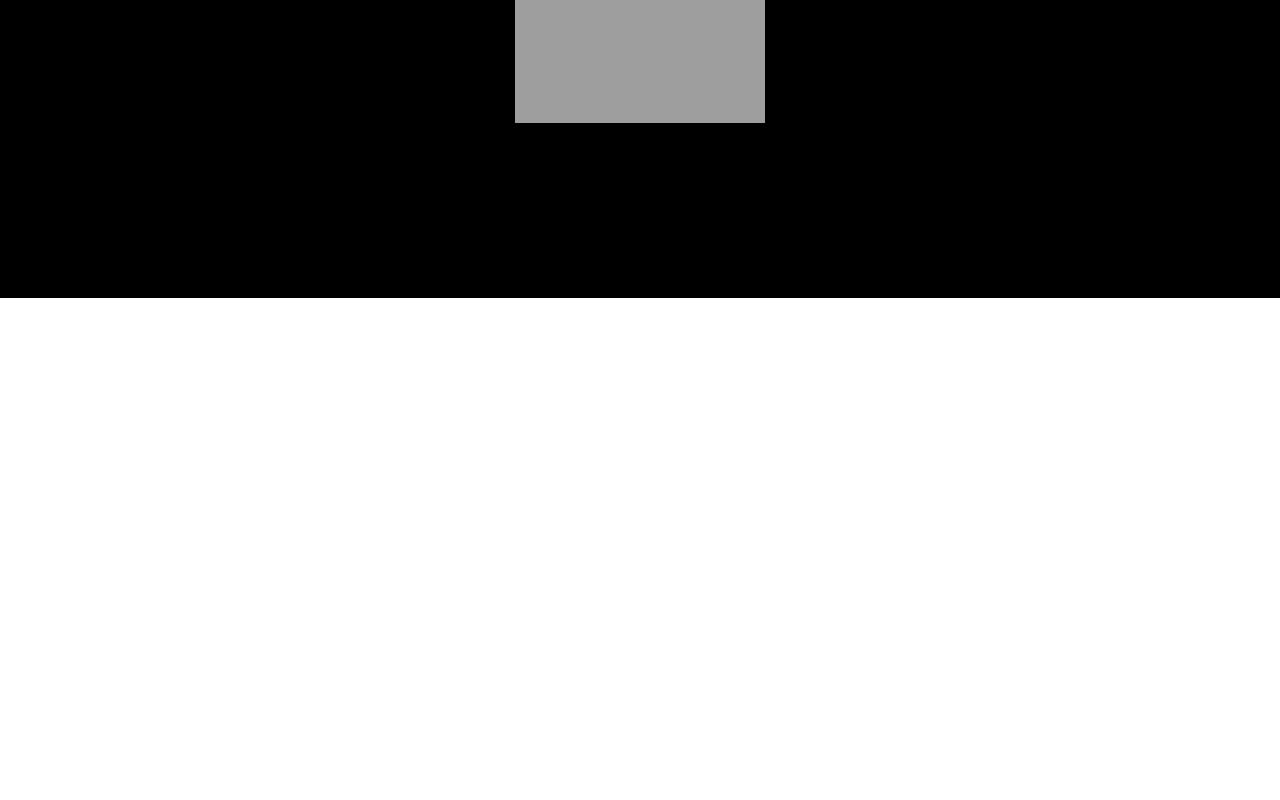
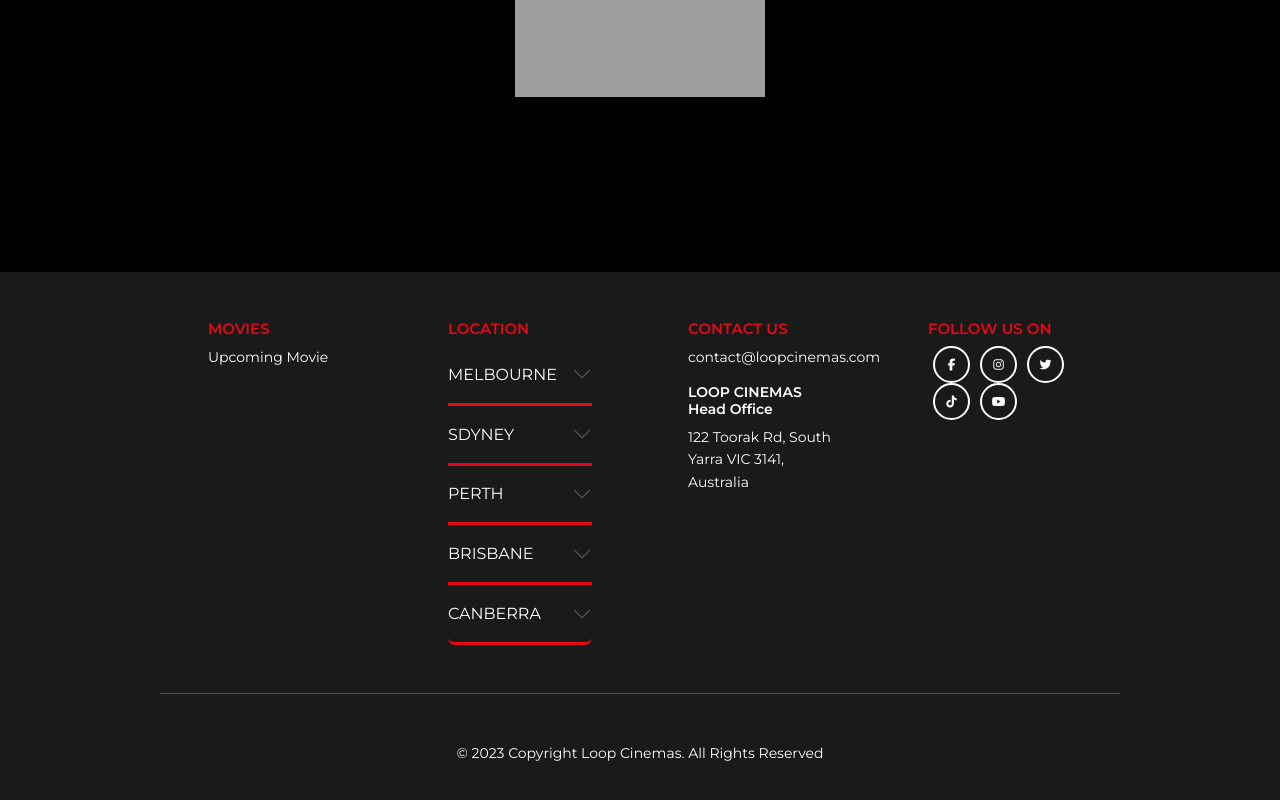
Before and after one commit to s3955624-Chee-Kin-Go/loop-cinemas, a React (Create React App) app: page / in a window 1280 px wide. Shown: the part 808-1608 px from the top of the page. Before the commit the page ends 1106 px from the top, so only its background shows below. Built offline with nearby package versions, Linux system fonts and the light colour scheme; grey boxes are pictures that could not be loaded.

Commit message:
created footer component

```diff
--- /dev/null
+++ b/src/fragments/Footer.css
@@ -0,0 +1,82 @@
+.footer-section {
+    margin: 0;
+    padding: 3rem 10rem;
+    background: #1A1A1A;
+}
+
+.footer-row {
+    -ms-display: -ms-flexbox; /* IE10 */
+    display: flex;
+    -ms-flex-wrap: wrap; /* IE10 */
+    flex-wrap: wrap;
+    flex-direction: row;
+    padding-bottom: 3rem;
+}
+
+.footer-column {
+    padding: 0 3rem;
+    width: 25%;
+}
+
+.footer-column h3 {
+    font-family: var(--font-montserrat);
+    font-weight: 600;
+    font-size: 15px;
+    color: #E50815;
+}
+
+.footer-column h2 {
+    font-family: var(--font-montserrat);
+    font-size: 14px;
+    font-weight: 600;
+    color: white;
+}
+
+.footer-column p {
+    font-family: var(--font-montserrat);
+    font-size: 14px;
+    color: white;
+}
+
+.accordionStyle {
+    background-color: #1A1A1A;
+}
+.accordion {
+    --mdb-accordion-bg: #1A1A1A !important;
+    --mdb-accordion-border-color: none !important;
+}
+
+.accordion-button {
+    color: white !important;
+    padding: 1.15rem 0rem !important;
+    border-bottom: 3px solid #E50815 !important;
+
+    font-family: var(--font-montserrat);
+}
+
+.accordion-button:not(.collapsed) {
+    color: white !important;
+    background-color: #1A1A1A !important;
+}
+
+.accordion-body {
+    color: white !important;
+    padding: 1.15rem 1.2rem !important;
+    border-bottom: 3px solid #E50815 !important;
+}
+
+.footer-column .social-icon {
+    margin: 0 5px;
+}
+
+.copyright {
+    border-top: 1px solid #E50815 !important;
+    padding-top: 3rem;
+}
+
+.copyright p {
+    font-family: var(--font-montserrat);
+    font-size: 14px;
+    color: white;
+    text-align: center;
+}
--- /dev/null
+++ b/src/fragments/Footer.js
@@ -0,0 +1,99 @@
+import React from 'react';
+import './Footer.css';
+import {
+    MDBFooter,
+    MDBContainer,
+    MDBIcon,
+    MDBInput,
+    MDBCol,
+    MDBRow,
+    MDBBtn,
+    MDBAccordion,
+    MDBAccordionItem
+  } from 'mdb-react-ui-kit';
+
+const Footer = () => {
+
+    return (
+    <section className="footer-section">
+        <div className='footer-row'>
+            <div className='footer-column'>
+                <h3>MOVIES</h3>
+                <div className='footer-desc'>
+                    <a href=''><p>Upcoming Movie</p></a>
+                </div>
+            </div>
+            <div className='footer-column'>
+                <h3>LOCATION</h3>
+                <div className='footer-desc'>
+                <MDBAccordion>
+                    <MDBAccordionItem collapseId={1} headerTitle='MELBOURNE' bodyClassName='accordionStyle'>
+                        <p>Melbourne Central</p>
+                        <p>Melbourne Central</p>
+                        <p>Melbourne Central</p>
+                    </MDBAccordionItem>
+                    <MDBAccordionItem collapseId={2} headerTitle='SDYNEY'>
+                        <p>Melbourne Central</p>
+                        <p>Melbourne Central</p>
+                        <p>Melbourne Central</p>
+                    </MDBAccordionItem>
+                    <MDBAccordionItem collapseId={3} headerTitle='PERTH'>
+                        <p>Melbourne Central</p>
+                        <p>Melbourne Central</p>
+                        <p>Melbourne Central</p>
+                    </MDBAccordionItem>
+                    <MDBAccordionItem collapseId={4} headerTitle='BRISBANE'>
+                        <p>Melbourne Central</p>
+                        <p>Melbourne Central</p>
+                        <p>Melbourne Central</p>
+                    </MDBAccordionItem>
+                    <MDBAccordionItem collapseId={5} headerTitle='CANBERRA'>
+                        <p>Melbourne Central</p>
+                        <p>Melbourne Central</p>
+                        <p>Melbourne Central</p>
+                    </MDBAccordionItem>
+                </MDBAccordion>
+                </div>
+            </div>
+            <div className='footer-column'>
+                <h3>CONTACT US</h3>
+                <div className='footer-desc'>
+                    <a href="mailto:contact@loopcinemas.com"><p>contact@loopcinemas.com</p></a>
+                    <h2>LOOP CINEMAS Head Office</h2>
+                    <p>122 Toorak Rd, South Yarra VIC 3141, Australia</p>
+                </div>
+            </div>
+            <div className='footer-column'>
+                <h3>FOLLOW US ON</h3>
+                <div className='footer-desc'>
+                    <MDBBtn outline color="light" floating href='#!' role='button' className='social-icon'>
+                        <MDBIcon fab icon='facebook-f' />
+                    </MDBBtn>
+
+                    <MDBBtn outline color="light" floating href='#!' role='button' className='social-icon'>
+                        <MDBIcon fab icon='instagram' />
+                    </MDBBtn>
+
+                    <MDBBtn outline color="light" floating href='#!' role='button' className='social-icon'>
+                        <MDBIcon fab icon='twitter' />
+                    </MDBBtn>
+
+                    <MDBBtn outline color="light" floating href='#!' role='button' className='social-icon'>
+                        <MDBIcon fab icon="tiktok" />
+                    </MDBBtn>
+
+                    <MDBBtn outline color="light" floating href='#!' role='button' className='social-icon'>
+                        <MDBIcon fab icon="youtube" />
+                    </MDBBtn>
+                </div>
+            </div>
+        </div>
+        <div className='copyright'>
+            <p>© 2023 Copyright Loop Cinemas. All Rights Reserved</p>
+        </div>
+
+    </section>
+    );
+}
+
+export default Footer;
--- a/src/pages/Home.js
+++ b/src/pages/Home.js
@@ -2,10 +2,12 @@
 import logo from "../logo.svg";
 import MovieCard from './pageResources/MovieCard';
 import './pageCSS/Home.css';
+import Footer from '../fragments/Footer';
 
 function Home() {
   return (
-    <section className="movie-section">98
+    <>
+    <section className="movie-section">
       <div className='movie-row'>
         <div className='movie-column'>
           <MovieCard
@@ -33,6 +35,8 @@
         </div>
       </div>
     </section>
+    <Footer />
+    </>
   );
 }
 
```
Also changed, not shown: src/fragments/Navbar.js (deleted, +0 -9 lines).
